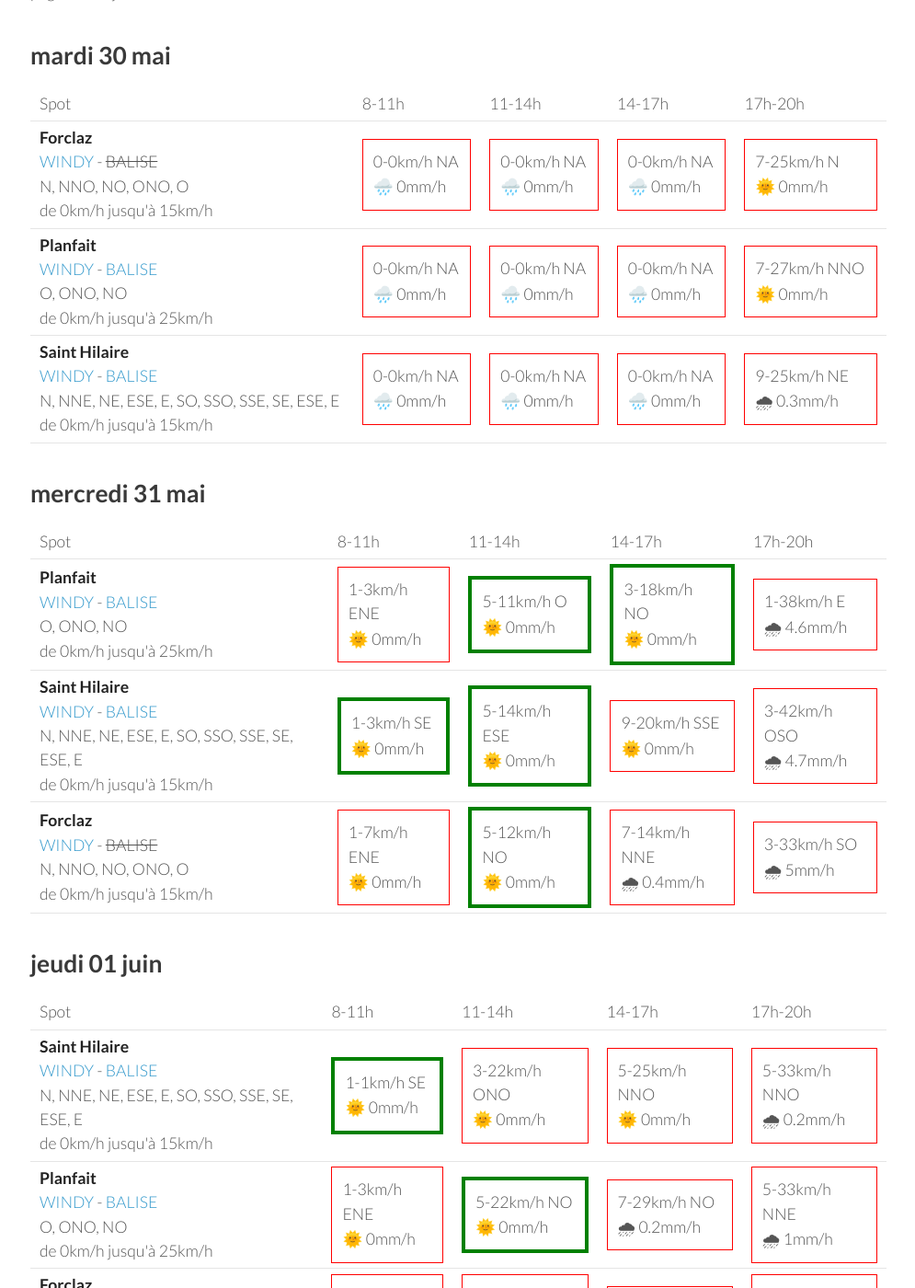
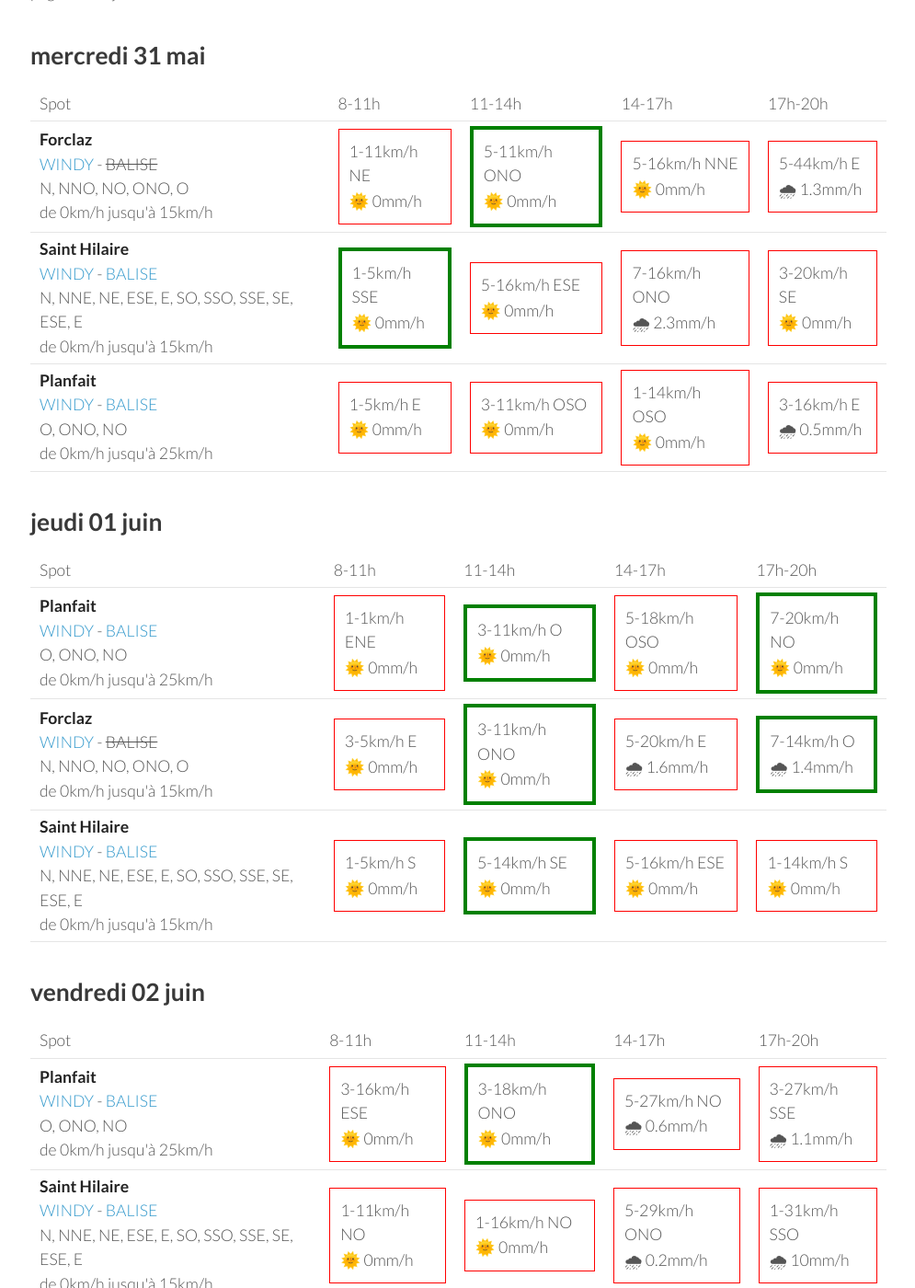
Before and after one commit to parapente-dans-le-nord/parapente-dans-le-nord.github.io, a Jekyll site: the page built from alpes_nord.markdown, in a window 1280 px wide and 1400 px high, scrolled down 235 px. Shown: the whole window at 92% size, without its empty margins (25-1020 px from the left). Built offline with Jekyll 4.4.1, drawn with Linux system fonts in a browser that asks for light colours; some of the changed text lies outside the part shown.

Commit message:
update index.markdown

```diff
--- a/alpes_nord.markdown
+++ b/alpes_nord.markdown
@@ -7,9 +7,9 @@ title:  "Tous les spots"
 {: .links}
 
 # Prevision Windy, modèle Arome
-page mise à jour le mardi 30 mai 22:26
+page mise à jour le mercredi 31 mai 06:26
 
-## mardi 30 mai
+## mercredi 31 mai
 
 {::nomarkdown}
 <table>
@@ -24,73 +24,30 @@ page mise à jour le mardi 30 mai 22:26
 <tr>
         <td><strong>Forclaz</strong><br><a href="https://windy.com/45.814/6.247?45.375,6.246,8,m:eVwaglz">WINDY</a> - <span class="no-balise"> BALISE </span><br> <span class="vent-favorable">N, NNO, NO, ONO, O</span><br><span class="force-vent">de 0km/h jusqu'à 15km/h</span> </td>
 
-            <td><div class="not-flyable"><p>0-0km/h NA</p><p>🌧️ 0mm/h</p></div></td>
-            <td><div class="not-flyable"><p>0-0km/h NA</p><p>🌧️ 0mm/h</p></div></td>
-            <td><div class="not-flyable"><p>0-0km/h NA</p><p>🌧️ 0mm/h</p></div></td>
-            <td><div class="not-flyable"><p>7-25km/h N</p><p>🌞 0mm/h</p></div></td>
-
-    </tr>
-<tr>
-        <td><strong>Planfait</strong><br><a href="https://windy.com/45.853/6.223?45.415,6.223,8">WINDY</a> - <span class=""><a href="https://www.openwindmap.org/PP496">BALISE</a> </span><br> <span class="vent-favorable">O, ONO, NO</span><br><span class="force-vent">de 0km/h jusqu'à 25km/h</span> </td>
-
-            <td><div class="not-flyable"><p>0-0km/h NA</p><p>🌧️ 0mm/h</p></div></td>
-            <td><div class="not-flyable"><p>0-0km/h NA</p><p>🌧️ 0mm/h</p></div></td>
-            <td><div class="not-flyable"><p>0-0km/h NA</p><p>🌧️ 0mm/h</p></div></td>
-            <td><div class="not-flyable"><p>7-27km/h NNO</p><p>🌞 0mm/h</p></div></td>
-
-    </tr>
-<tr>
-        <td><strong>Saint Hilaire</strong><br><a href="https://windy.com/45.307/5.888?45.087,5.889,9,m:eUFagkX">WINDY</a> - <span class=""><a href="http://www.balisemeteo.com/balise.php?idBalise=61">BALISE</a> </span><br> <span class="vent-favorable">N, NNE, NE, ESE, E, SO, SSO, SSE, SE, ESE, E</span><br><span class="force-vent">de 0km/h jusqu'à 15km/h</span> </td>
-
-            <td><div class="not-flyable"><p>0-0km/h NA</p><p>🌧️ 0mm/h</p></div></td>
-            <td><div class="not-flyable"><p>0-0km/h NA</p><p>🌧️ 0mm/h</p></div></td>
-            <td><div class="not-flyable"><p>0-0km/h NA</p><p>🌧️ 0mm/h</p></div></td>
-            <td><div class="not-flyable"><p>9-25km/h NE</p><p>🌧 0.3mm/h</p></div></td>
-
-    </tr>
-
-</tbody>
-</table>
-{:/}
-## mercredi 31 mai
-
-{::nomarkdown}
-<table>
-  <tbody>
-    <tr>
-      <td>Spot</td>
-      <td>8-11h</td>
-      <td>11-14h</td>
-      <td>14-17h</td>
-      <td>17h-20h</td>
-    </tr>
-<tr>
-        <td><strong>Planfait</strong><br><a href="https://windy.com/45.853/6.223?45.415,6.223,8">WINDY</a> - <span class=""><a href="https://www.openwindmap.org/PP496">BALISE</a> </span><br> <span class="vent-favorable">O, ONO, NO</span><br><span class="force-vent">de 0km/h jusqu'à 25km/h</span> </td>
-
-            <td><div class="not-flyable"><p>1-3km/h ENE</p><p>🌞 0mm/h</p></div></td>
-            <td><div class="flyable"><p>5-11km/h O</p><p>🌞 0mm/h</p></div></td>
-            <td><div class="flyable"><p>3-18km/h NO</p><p>🌞 0mm/h</p></div></td>
-            <td><div class="not-flyable"><p>1-38km/h E</p><p>🌧 4.6mm/h</p></div></td>
+            <td><div class="not-flyable"><p>1-11km/h NE</p><p>🌞 0mm/h</p></div></td>
+            <td><div class="flyable"><p>5-11km/h ONO</p><p>🌞 0mm/h</p></div></td>
+            <td><div class="not-flyable"><p>5-16km/h NNE</p><p>🌞 0mm/h</p></div></td>
+            <td><div class="not-flyable"><p>5-44km/h E</p><p>🌧 1.3mm/h</p></div></td>
 
 
     </tr>
 <tr>
         <td><strong>Saint Hilaire</strong><br><a href="https://windy.com/45.307/5.888?45.087,5.889,9,m:eUFagkX">WINDY</a> - <span class=""><a href="http://www.balisemeteo.com/balise.php?idBalise=61">BALISE</a> </span><br> <span class="vent-favorable">N, NNE, NE, ESE, E, SO, SSO, SSE, SE, ESE, E</span><br><span class="force-vent">de 0km/h jusqu'à 15km/h</span> </td>
 
-            <td><div class="flyable"><p>1-3km/h SE</p><p>🌞 0mm/h</p></div></td>
-            <td><div class="flyable"><p>5-14km/h ESE</p><p>🌞 0mm/h</p></div></td>
-            <td><div class="not-flyable"><p>9-20km/h SSE</p><p>🌞 0mm/h</p></div></td>
-            <td><div class="not-flyable"><p>3-42km/h OSO</p><p>🌧 4.7mm/h</p></div></td>
+            <td><div class="flyable"><p>1-5km/h SSE</p><p>🌞 0mm/h</p></div></td>
+            <td><div class="not-flyable"><p>5-16km/h ESE</p><p>🌞 0mm/h</p></div></td>
+            <td><div class="not-flyable"><p>7-16km/h ONO</p><p>🌧 2.3mm/h</p></div></td>
+            <td><div class="not-flyable"><p>3-20km/h SE</p><p>🌞 0mm/h</p></div></td>
 
 
     </tr>
 <tr>
-        <td><strong>Forclaz</strong><br><a href="https://windy.com/45.814/6.247?45.375,6.246,8,m:eVwaglz">WINDY</a> - <span class="no-balise"> BALISE </span><br> <span class="vent-favorable">N, NNO, NO, ONO, O</span><br><span class="force-vent">de 0km/h jusqu'à 15km/h</span> </td>
+        <td><strong>Planfait</strong><br><a href="https://windy.com/45.853/6.223?45.415,6.223,8">WINDY</a> - <span class=""><a href="https://www.openwindmap.org/PP496">BALISE</a> </span><br> <span class="vent-favorable">O, ONO, NO</span><br><span class="force-vent">de 0km/h jusqu'à 25km/h</span> </td>
 
-            <td><div class="not-flyable"><p>1-7km/h ENE</p><p>🌞 0mm/h</p></div></td>
-            <td><div class="flyable"><p>5-12km/h NO</p><p>🌞 0mm/h</p></div></td>
-            <td><div class="not-flyable"><p>7-14km/h NNE</p><p>🌧 0.4mm/h</p></div></td>
-            <td><div class="not-flyable"><p>3-33km/h SO</p><p>🌧 5mm/h</p></div></td>
+            <td><div class="not-flyable"><p>1-5km/h E</p><p>🌞 0mm/h</p></div></td>
+            <td><div class="not-flyable"><p>3-11km/h OSO</p><p>🌞 0mm/h</p></div></td>
+            <td><div class="not-flyable"><p>1-14km/h OSO</p><p>🌞 0mm/h</p></div></td>
+            <td><div class="not-flyable"><p>3-16km/h E</p><p>🌧 0.5mm/h</p></div></td>
 
 
     </tr>
@@ -111,32 +68,32 @@ page mise à jour le mardi 30 mai 22:26
       <td>17h-20h</td>
     </tr>
 <tr>
-        <td><strong>Saint Hilaire</strong><br><a href="https://windy.com/45.307/5.888?45.087,5.889,9,m:eUFagkX">WINDY</a> - <span class=""><a href="http://www.balisemeteo.com/balise.php?idBalise=61">BALISE</a> </span><br> <span class="vent-favorable">N, NNE, NE, ESE, E, SO, SSO, SSE, SE, ESE, E</span><br><span class="force-vent">de 0km/h jusqu'à 15km/h</span> </td>
-
-            <td><div class="flyable"><p>1-1km/h SE</p><p>🌞 0mm/h</p></div></td>
-            <td><div class="not-flyable"><p>3-22km/h ONO</p><p>🌞 0mm/h</p></div></td>
-            <td><div class="not-flyable"><p>5-25km/h NNO</p><p>🌞 0mm/h</p></div></td>
-            <td><div class="not-flyable"><p>5-33km/h NNO</p><p>🌧 0.2mm/h</p></div></td>
-
-
-    </tr>
-<tr>
         <td><strong>Planfait</strong><br><a href="https://windy.com/45.853/6.223?45.415,6.223,8">WINDY</a> - <span class=""><a href="https://www.openwindmap.org/PP496">BALISE</a> </span><br> <span class="vent-favorable">O, ONO, NO</span><br><span class="force-vent">de 0km/h jusqu'à 25km/h</span> </td>
 
-            <td><div class="not-flyable"><p>1-3km/h ENE</p><p>🌞 0mm/h</p></div></td>
-            <td><div class="flyable"><p>5-22km/h NO</p><p>🌞 0mm/h</p></div></td>
-            <td><div class="not-flyable"><p>7-29km/h NO</p><p>🌧 0.2mm/h</p></div></td>
-            <td><div class="not-flyable"><p>5-33km/h NNE</p><p>🌧 1mm/h</p></div></td>
+            <td><div class="not-flyable"><p>1-1km/h ENE</p><p>🌞 0mm/h</p></div></td>
+            <td><div class="flyable"><p>3-11km/h O</p><p>🌞 0mm/h</p></div></td>
+            <td><div class="not-flyable"><p>5-18km/h OSO</p><p>🌞 0mm/h</p></div></td>
+            <td><div class="flyable"><p>7-20km/h NO</p><p>🌞 0mm/h</p></div></td>
 
 
     </tr>
 <tr>
         <td><strong>Forclaz</strong><br><a href="https://windy.com/45.814/6.247?45.375,6.246,8,m:eVwaglz">WINDY</a> - <span class="no-balise"> BALISE </span><br> <span class="vent-favorable">N, NNO, NO, ONO, O</span><br><span class="force-vent">de 0km/h jusqu'à 15km/h</span> </td>
 
-            <td><div class="not-flyable"><p>1-5km/h ENE</p><p>🌞 0mm/h</p></div></td>
-            <td><div class="not-flyable"><p>3-22km/h ONO</p><p>🌞 0mm/h</p></div></td>
-            <td><div class="not-flyable"><p>7-29km/h NO</p><p>🌧 0.2mm/h</p></div></td>
-            <td><div class="not-flyable"><p>3-33km/h NNE</p><p>🌧 1mm/h</p></div></td>
+            <td><div class="not-flyable"><p>3-5km/h E</p><p>🌞 0mm/h</p></div></td>
+            <td><div class="flyable"><p>3-11km/h ONO</p><p>🌞 0mm/h</p></div></td>
+            <td><div class="not-flyable"><p>5-20km/h E</p><p>🌧 1.6mm/h</p></div></td>
+            <td><div class="flyable"><p>7-14km/h O</p><p>🌧 1.4mm/h</p></div></td>
+
+
+    </tr>
+<tr>
+        <td><strong>Saint Hilaire</strong><br><a href="https://windy.com/45.307/5.888?45.087,5.889,9,m:eUFagkX">WINDY</a> - <span class=""><a href="http://www.balisemeteo.com/balise.php?idBalise=61">BALISE</a> </span><br> <span class="vent-favorable">N, NNE, NE, ESE, E, SO, SSO, SSE, SE, ESE, E</span><br><span class="force-vent">de 0km/h jusqu'à 15km/h</span> </td>
+
+            <td><div class="not-flyable"><p>1-5km/h S</p><p>🌞 0mm/h</p></div></td>
+            <td><div class="flyable"><p>5-14km/h SE</p><p>🌞 0mm/h</p></div></td>
+            <td><div class="not-flyable"><p>5-16km/h ESE</p><p>🌞 0mm/h</p></div></td>
+            <td><div class="not-flyable"><p>1-14km/h S</p><p>🌞 0mm/h</p></div></td>
 
 
     </tr>
@@ -159,10 +116,10 @@ page mise à jour le mardi 30 mai 22:26
 <tr>
         <td><strong>Planfait</strong><br><a href="https://windy.com/45.853/6.223?45.415,6.223,8">WINDY</a> - <span class=""><a href="https://www.openwindmap.org/PP496">BALISE</a> </span><br> <span class="vent-favorable">O, ONO, NO</span><br><span class="force-vent">de 0km/h jusqu'à 25km/h</span> </td>
 
-            <td><div class="not-flyable"><p>3-14km/h SE</p><p>🌞 0mm/h</p></div></td>
+            <td><div class="not-flyable"><p>3-16km/h ESE</p><p>🌞 0mm/h</p></div></td>
             <td><div class="flyable"><p>3-18km/h ONO</p><p>🌞 0mm/h</p></div></td>
-            <td><div class="flyable"><p>5-25km/h NO</p><p>🌧 0.8mm/h</p></div></td>
-            <td><div class="not-flyable"><p>1-22km/h SSE</p><p>🌧 1.2mm/h</p></div></td>
+            <td><div class="not-flyable"><p>5-27km/h NO</p><p>🌧 0.6mm/h</p></div></td>
+            <td><div class="not-flyable"><p>3-27km/h SSE</p><p>🌧 1.1mm/h</p></div></td>
 
 
     </tr>
@@ -170,19 +127,19 @@ page mise à jour le mardi 30 mai 22:26
         <td><strong>Saint Hilaire</strong><br><a href="https://windy.com/45.307/5.888?45.087,5.889,9,m:eUFagkX">WINDY</a> - <span class=""><a href="http://www.balisemeteo.com/balise.php?idBalise=61">BALISE</a> </span><br> <span class="vent-favorable">N, NNE, NE, ESE, E, SO, SSO, SSE, SE, ESE, E</span><br><span class="force-vent">de 0km/h jusqu'à 15km/h</span> </td>
 
             <td><div class="not-flyable"><p>1-11km/h NO</p><p>🌞 0mm/h</p></div></td>
-            <td><div class="not-flyable"><p>1-18km/h ONO</p><p>🌞 0mm/h</p></div></td>
-            <td><div class="not-flyable"><p>1-33km/h NNE</p><p>🌧 0.3mm/h</p></div></td>
-            <td><div class="not-flyable"><p>1-22km/h SO</p><p>🌧 5mm/h</p></div></td>
+            <td><div class="not-flyable"><p>1-16km/h NO</p><p>🌞 0mm/h</p></div></td>
+            <td><div class="not-flyable"><p>5-29km/h ONO</p><p>🌧 0.2mm/h</p></div></td>
+            <td><div class="not-flyable"><p>1-31km/h SSO</p><p>🌧 10mm/h</p></div></td>
 
 
     </tr>
 <tr>
         <td><strong>Forclaz</strong><br><a href="https://windy.com/45.814/6.247?45.375,6.246,8,m:eVwaglz">WINDY</a> - <span class="no-balise"> BALISE </span><br> <span class="vent-favorable">N, NNO, NO, ONO, O</span><br><span class="force-vent">de 0km/h jusqu'à 15km/h</span> </td>
 
-            <td><div class="not-flyable"><p>3-16km/h SE</p><p>🌞 0mm/h</p></div></td>
+            <td><div class="not-flyable"><p>3-16km/h ESE</p><p>🌞 0mm/h</p></div></td>
             <td><div class="not-flyable"><p>3-18km/h ONO</p><p>🌞 0mm/h</p></div></td>
-            <td><div class="not-flyable"><p>3-24km/h NO</p><p>🌧 0.4mm/h</p></div></td>
-            <td><div class="not-flyable"><p>1-24km/h S</p><p>🌧 1mm/h</p></div></td>
+            <td><div class="not-flyable"><p>5-27km/h NO</p><p>🌧 0.3mm/h</p></div></td>
+            <td><div class="not-flyable"><p>3-29km/h SSE</p><p>🌧 1mm/h</p></div></td>
 
 
     </tr>
@@ -205,8 +162,8 @@ page mise à jour le mardi 30 mai 22:26
 <tr>
         <td><strong>Planfait</strong><br><a href="https://windy.com/45.853/6.223?45.415,6.223,8">WINDY</a> - <span class=""><a href="https://www.openwindmap.org/PP496">BALISE</a> </span><br> <span class="vent-favorable">O, ONO, NO</span><br><span class="force-vent">de 0km/h jusqu'à 25km/h</span> </td>
 
-            <td><div class="not-flyable"><p>3-16km/h ESE</p><p>🌞 0mm/h</p></div></td>
-            <td><div class="flyable"><p>1-16km/h ONO</p><p>🌧 0.2mm/h</p></div></td>
+            <td><div class="not-flyable"><p>5-18km/h ESE</p><p>🌞 0mm/h</p></div></td>
+            <td><div class="flyable"><p>1-18km/h O</p><p>🌧 0.3mm/h</p></div></td>
             <td><div class="flyable"><p>3-24km/h NO</p><p>🌧 0.6mm/h</p></div></td>
             <td><div class="flyable"><p>1-24km/h NO</p><p>🌧 2.5mm/h</p></div></td>
 
@@ -215,8 +172,8 @@ page mise à jour le mardi 30 mai 22:26
 <tr>
         <td><strong>Saint Hilaire</strong><br><a href="https://windy.com/45.307/5.888?45.087,5.889,9,m:eUFagkX">WINDY</a> - <span class=""><a href="http://www.balisemeteo.com/balise.php?idBalise=61">BALISE</a> </span><br> <span class="vent-favorable">N, NNE, NE, ESE, E, SO, SSO, SSE, SE, ESE, E</span><br><span class="force-vent">de 0km/h jusqu'à 15km/h</span> </td>
 
-            <td><div class="not-flyable"><p>1-14km/h NO</p><p>🌞 0mm/h</p></div></td>
-            <td><div class="not-flyable"><p>1-20km/h SO</p><p>🌞 0mm/h</p></div></td>
+            <td><div class="not-flyable"><p>1-12km/h NNO</p><p>🌞 0mm/h</p></div></td>
+            <td><div class="not-flyable"><p>1-16km/h OSO</p><p>🌞 0mm/h</p></div></td>
             <td><div class="not-flyable"><p>5-27km/h O</p><p>🌧 1.4mm/h</p></div></td>
             <td><div class="not-flyable"><p>1-29km/h NNE</p><p>🌧 4.3mm/h</p></div></td>
 
@@ -225,8 +182,8 @@ page mise à jour le mardi 30 mai 22:26
 <tr>
         <td><strong>Forclaz</strong><br><a href="https://windy.com/45.814/6.247?45.375,6.246,8,m:eVwaglz">WINDY</a> - <span class="no-balise"> BALISE </span><br> <span class="vent-favorable">N, NNO, NO, ONO, O</span><br><span class="force-vent">de 0km/h jusqu'à 15km/h</span> </td>
 
-            <td><div class="not-flyable"><p>3-18km/h ESE</p><p>🌞 0mm/h</p></div></td>
-            <td><div class="not-flyable"><p>1-16km/h ONO</p><p>🌧 0.2mm/h</p></div></td>
+            <td><div class="not-flyable"><p>5-20km/h ESE</p><p>🌞 0mm/h</p></div></td>
+            <td><div class="not-flyable"><p>1-20km/h ONO</p><p>🌧 0.2mm/h</p></div></td>
             <td><div class="not-flyable"><p>3-24km/h NO</p><p>🌧 0.7mm/h</p></div></td>
             <td><div class="not-flyable"><p>1-25km/h ONO</p><p>🌧 2.9mm/h</p></div></td>
 
```
